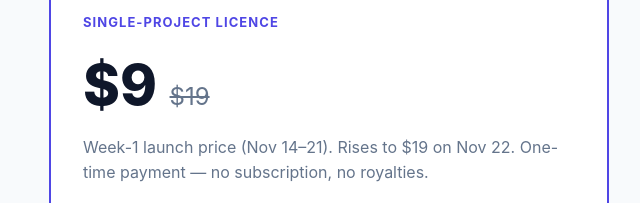
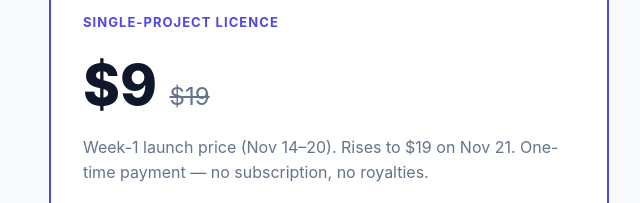
Before and after one commit to eres0045/launchkit, a plain HTML site: page index.html in a window 1280 px wide. Shown: the part 4382-4585 px from the top of the page, 311-951 px from the left. Drawn offline with Linux system fonts and the light colour scheme.

Commit message:
Fix price-rise date: Nov 21 (was Nov 22) to match launch plan

```diff
--- a/index.html
+++ b/index.html
@@ -172,7 +172,7 @@
     <div class="price-card">
       <p class="price-eyebrow">Single-project licence</p>
       <p class="price"><span class="price-now">$9</span> <span class="price-was">$19</span></p>
-      <p class="price-note">Week-1 launch price (Nov 14–21). Rises to $19 on Nov 22. One-time payment — no subscription, no royalties.</p>
+      <p class="price-note">Week-1 launch price (Nov 14–20). Rises to $19 on Nov 21. One-time payment — no subscription, no royalties.</p>
       <ul>
         <li>✓ Full Flutter source code (auth, paywall, onboarding, dashboard, settings)</li>
         <li>✓ Real Firebase Auth + RevenueCat integration code</li>
```
